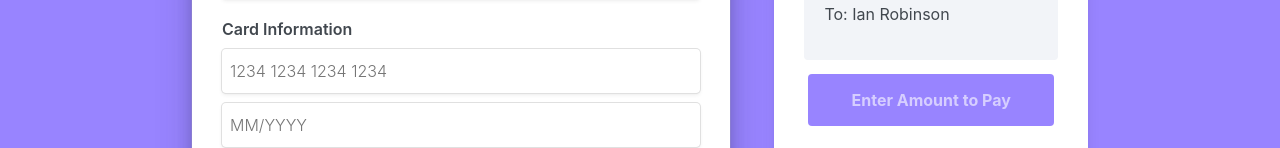
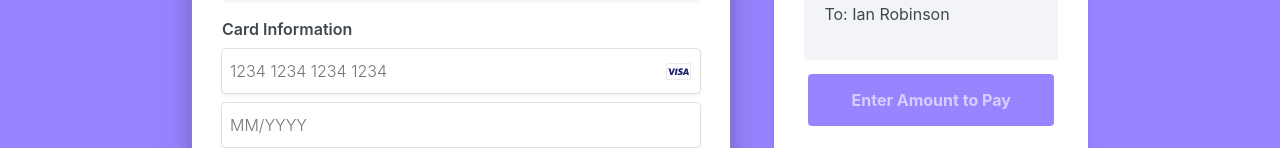
Before and after one commit to ElementalEquityCode/USDC-Payment-Portal, a React (Create React App) app in the folder Client/: page / in a window 1280 px wide. Shown: the part 362-510 px from the top of the page. Built offline with nearby package versions, Linux system fonts and the light colour scheme; no server answers.

Commit message:
Added the CreditCardIcons component.

```diff
--- /dev/null
+++ b/Client/src/Components/CreditCardIcons/CardIcon/CardIcon.js
@@ -0,0 +1,31 @@
+import React, { useEffect, useRef } from 'react';
+import PropTypes from 'prop-types';
+import styles from './CardIcon.module.css';
+
+const CardIcon = (props) => {
+  const { logo } = props;
+  const ref = useRef(null);
+
+  useEffect(() => {
+    if (ref.current) {
+      setTimeout(() => {
+        ref.current.classList.add(`${styles.visible}`);
+      }, 0);
+    }
+  });
+
+  return (
+    <img
+      ref={ref}
+      src={logo}
+      className={styles.cardIcon}
+      alt=""
+    />
+  );
+};
+
+CardIcon.propTypes = {
+  logo: PropTypes.string
+};
+
+export default CardIcon;
--- /dev/null
+++ b/Client/src/Components/CreditCardIcons/CardIcon/CardIcon.module.css
@@ -0,0 +1,13 @@
+.cardIcon {
+    position: relative;
+    float: right;
+    right: -10.5px;
+    bottom: 28px;
+    width: 25px;
+    opacity: 0;
+    transition: opacity .3s ease-out;
+}
+
+.visible {
+    opacity: 1;
+}
--- /dev/null
+++ b/Client/src/Components/CreditCardIcons/CreditCardIcons.js
@@ -0,0 +1,48 @@
+import React from 'react';
+import PropTypes from 'prop-types';
+import CreditCardIconsContainer from './CreditCardIconsContainer/CreditCardIconsContainer';
+import CardIcon from './CardIcon/CardIcon';
+import Visa from '../../Assets/visa-icon.svg';
+import MasterCard from '../../Assets/mastercard-icon.svg';
+
+class CreditCardIcons extends React.Component {
+  constructor() {
+    super();
+
+    this.state = {};
+  }
+
+  renderCardIcon = (cardNumber) => {
+    let icon = null;
+
+    if (cardNumber[0] === '4') {
+      icon = <CardIcon logo={Visa} />;
+    } else if (cardNumber[0] === '5') {
+      icon = <CardIcon logo={MasterCard} />;
+    }
+
+    return icon;
+  }
+
+  render() {
+    const { shouldDisplay } = this.props;
+    const { cardNumber } = this.props;
+
+    const cardIcon = this.renderCardIcon(cardNumber);
+
+    if (shouldDisplay) {
+      if (cardIcon) {
+        return cardIcon;
+      }
+      return <CreditCardIconsContainer shouldDisplay={shouldDisplay} />;
+    }
+    return null;
+  }
+}
+
+CreditCardIcons.propTypes = {
+  shouldDisplay: PropTypes.bool,
+  cardNumber: PropTypes.string
+};
+
+export default CreditCardIcons;
--- /dev/null
+++ b/Client/src/Components/CreditCardIcons/CreditCardIconsContainer/CreditCardIconsContainer.js
@@ -0,0 +1,64 @@
+import React from 'react';
+import PropTypes from 'prop-types';
+import styles from './CreditCardIconsContainer.module.css';
+import Visa from '../../../Assets/visa-icon.svg';
+import MasterCard from '../../../Assets/mastercard-icon.svg';
+
+class CreditCardIconsContainer extends React.Component {
+  constructor() {
+    super();
+    this.interval = null;
+    this.visaRef = React.createRef();
+    this.mastercardRef = React.createRef();
+  }
+
+  componentDidMount() {
+    let cardToShow = 0;
+
+    this.interval = setInterval(() => {
+      if (cardToShow === 0) {
+        this.visaRef.current.classList.add(`${styles.visible}`);
+        this.mastercardRef.current.classList.remove(`${styles.visible}`);
+
+        cardToShow = 1;
+      } else if (cardToShow === 1) {
+        this.visaRef.current.classList.remove(`${styles.visible}`);
+        this.mastercardRef.current.classList.add(`${styles.visible}`);
+        cardToShow = 0;
+      }
+    }, 1500);
+  }
+
+  componentWillUnmount() {
+    clearInterval(this.interval);
+  }
+
+  render() {
+    const { shouldDisplay } = this.props;
+
+    return (
+      <div
+        className={shouldDisplay ? `${styles.creditCardIconsContainer} ${styles.visibleComponent}` : `${styles.creditCardIconsContainer}`}
+      >
+        <img
+          ref={this.visaRef}
+          className={styles.creditCardIcon}
+          src={Visa}
+          alt=""
+        />
+        <img
+          ref={this.mastercardRef}
+          className={styles.creditCardIcon}
+          src={MasterCard}
+          alt=""
+        />
+      </div>
+    );
+  }
+}
+
+CreditCardIconsContainer.propTypes = {
+  shouldDisplay: PropTypes.bool
+};
+
+export default CreditCardIconsContainer;
--- /dev/null
+++ b/Client/src/Components/CreditCardIcons/CreditCardIconsContainer/CreditCardIconsContainer.module.css
@@ -0,0 +1,27 @@
+.creditCardIconsContainer {
+    position: relative;
+    float: right;
+    right: -10.5px;
+    bottom: 28px;
+    display: grid;
+    grid-template-areas: "row";
+    transform: scale(0, 0);
+    transition: transform 0.3s ease-out;
+}
+
+.visibleComponent {
+    transform: scale(1, 1);
+}
+
+.creditCardIcon {
+    width: 25px;
+    grid-area: row;
+    z-index: 1;
+    opacity: 0;
+    transition: opacity 0.3s ease-out;
+}
+
+.visible {
+    opacity: 1;
+    z-index: 999;
+}
--- a/Client/src/Components/TextField/TextField.js
+++ b/Client/src/Components/TextField/TextField.js
@@ -2,6 +2,7 @@ import React from 'react';
 import PropTypes from 'prop-types';
 import styles from './TextField.module.css';
 import ExclamationError from '../ExclamationError/ExclamationError';
+import CreditCardIcons from '../CreditCardIcons/CreditCardIcons';
 
 const luhn = require('luhn');
 const validator = require('email-validator');
@@ -159,6 +160,12 @@ class TextField extends React.Component {
           }}
         />
         <ExclamationError labelType="TextField" shouldDisplay={(isInErrorState && !isFocused) || (shouldDisplayError && value.length === 0)} />
+        {type === 'cardNumber' ? (
+          <CreditCardIcons
+            shouldDisplay={!shouldDisplayError}
+            cardNumber={value}
+          />
+        ) : null}
       </div>
     );
   }
```
Also changed, not shown: Client/src/Assets/mastercard-icon.svg (added), Client/src/Assets/visa-icon.svg (added).
